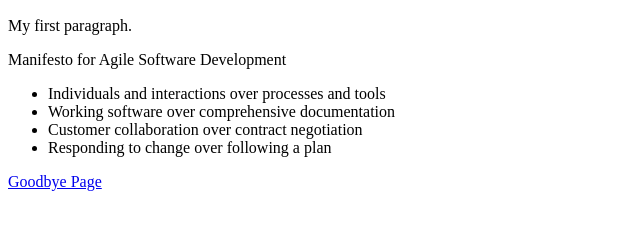
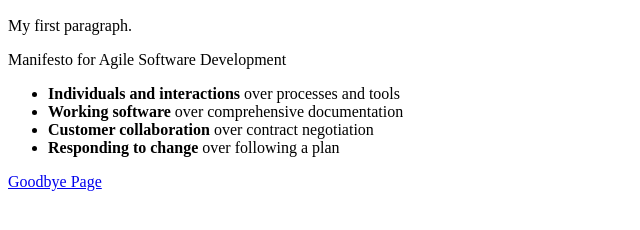
Before and after one commit to rhashimo/ryuichiro-simple-website, a plain HTML site: page index.html in a window 1280 px wide. Shown: the part 110-340 px from the top of the page, without its empty margins (0-640 px from the left). Drawn offline with Linux system fonts and the light colour scheme.

Commit message:
make some parts of texts bold style

```diff
--- a/index.html
+++ b/index.html
@@ -10,10 +10,10 @@
 
 <p>Manifesto for Agile Software Development</p>
 <ul>
-	<li>Individuals and interactions over processes and tools</li>
-	<li>Working software over comprehensive documentation</li>
-	<li>Customer collaboration over contract negotiation</li>
-	<li>Responding to change over following a plan</li>
+	<li><span style="font-weight:bold">Individuals and interactions</span> over processes and tools</li>
+	<li><span style="font-weight:bold">Working software</span> over comprehensive documentation</li>
+	<li><span style="font-weight:bold">Customer collaboration</span> over contract negotiation</li>
+	<li><span style="font-weight:bold">Responding to change</span> over following a plan</li>
 </ul>
 
 
```
